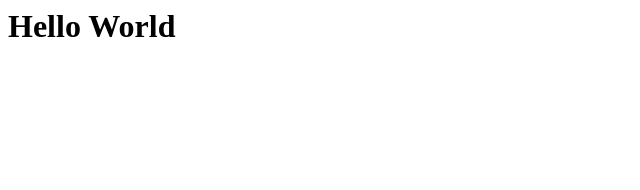
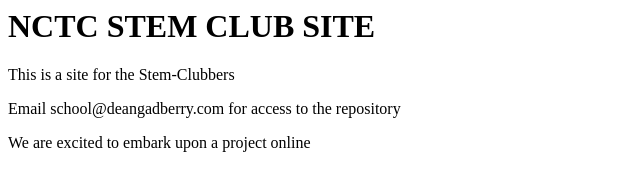
Before and after one commit to nctcstem/nctcstem.github.io, a plain HTML site: page index.html in a window 1280 px wide. Shown: the whole page, without its empty margins (0-640 px from the left). Drawn offline with Linux system fonts and the light colour scheme.

Commit message:
example html

```diff
--- a/index.html
+++ b/index.html
@@ -1,3 +1,6 @@
 <!DOCTYPE=html>
-<title>Hello</title>
-<h1>Hello World</h1>
+<title>NCTC STEM</title>
+<h1>NCTC STEM CLUB SITE</h1>
+<p>This is a site for the Stem-Clubbers</p>
+<p>Email school@deangadberry.com for access to the repository</p>
+<p>We are excited to embark upon a project online</p>
```
